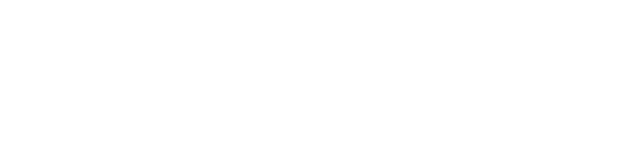
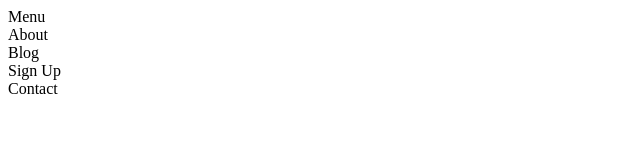
Before and after one commit to codyalanstubbs/top-dynamic-ui-interactions, a website built with webpack: page dist/index.html in a window 1280 px wide. Shown: the whole page, without its empty margins (0-640 px from the left). Built offline with Linux system fonts and the light colour scheme.

Commit message:
Add menu and remove default styling of lists

```diff
--- a/src/index.js
+++ b/src/index.js
@@ -0,0 +1 @@
+import './style.css';
--- /dev/null
+++ b/src/style.css
@@ -0,0 +1,13 @@
+html {
+    padding: 0;
+    margin: 0;
+}
+
+ul {
+    padding: 0;
+    margin: 0;
+}
+
+li {
+    list-style-type: none;
+}
```
Also changed, not shown: dist/bundle.js, dist/index.html.
